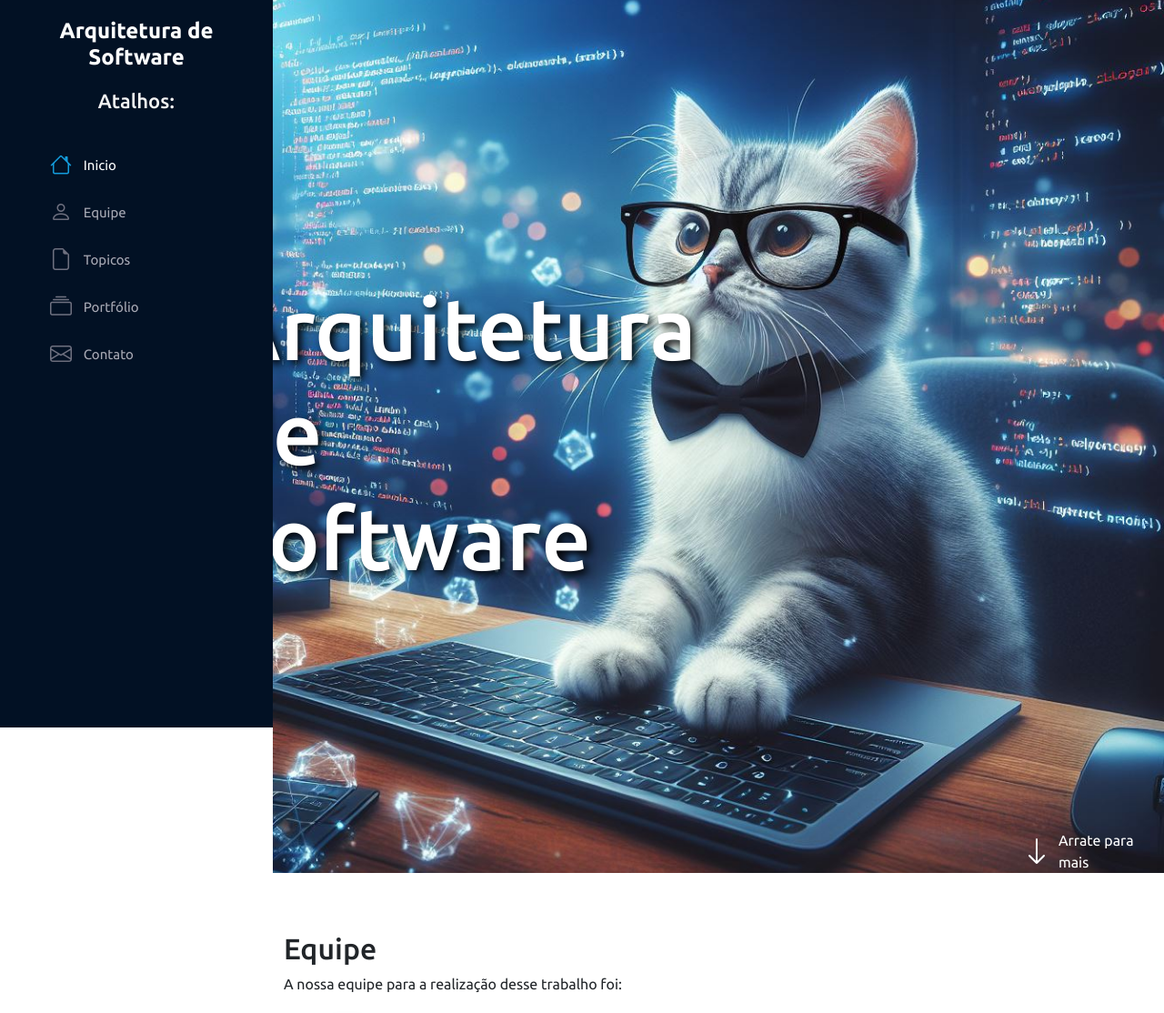
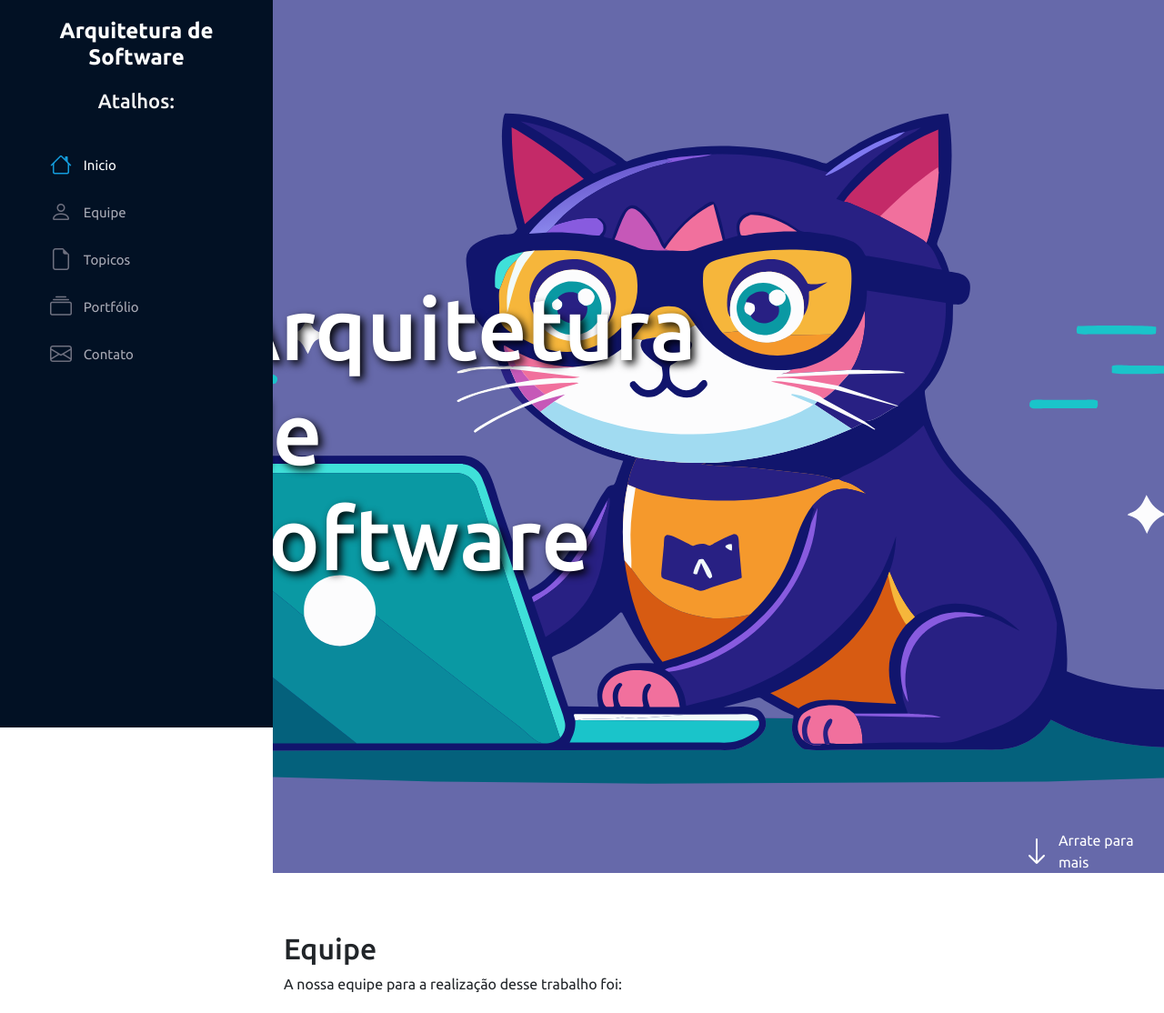
Before and after one commit to gustavobatata17/Seminario_Software-, a Flask app: page / in a window 1280 px wide. Shown: the top 1114 px of the page at 91% size. Run offline with Flask 3, Linux system fonts and the light colour scheme; some libraries are stand-ins or nearby versions.

Commit message:
Add files via upload

```diff
--- a/index.html
+++ b/index.html
@@ -391,7 +391,7 @@
               <h1 data-anime="down">Boas práticas de design de software</h1>
               <p data-anime="left">São princípios e técnicas utilizadas para desenvolver sistemas de software eficientes, robustos, fáceis de manter e escaláveis. Essas práticas visam melhorar a qualidade do software, facilitar sua manutenção e aumentar a produtividade dos desenvolvedores.</p>
             </div>
-            <img data-anime="up" class="img_boas" src="static/img/imG-boaspraticas.webp" alt="Imagem de boas práticas">
+            <img data-anime="up" class="img_boas" src="static/img/19197737.jpg" alt="Imagem de boas práticas">
           </section>
 
 
--- a/static/style.css
+++ b/static/style.css
@@ -120,12 +120,11 @@ color: whitesmoke;
 }
 
 section#inicio {
-  background-image: url("../static/img/fundo_cat.jpg");
+  background-image: url("../static/img/a-cat-with-glasses-programing-in-a-nootebook.svg");
   background-repeat: no-repeat;
   background-size: cover;
   background-attachment: fixed;
-  background-position: center;
-
+  background-position:center;
   width: 100%;
   height: 120vh;
 }
@@ -135,7 +134,7 @@ section#inicio h2 {
 }
 
 section#inicio span#subtitle {
-  margin-right: 8rem;
+  margin-right: 9rem;
   font-size: 1.5rem;
 }
 
@@ -155,7 +154,7 @@ section#inicio div#arraste a {
 i.menu-mobile {
   position: fixed;
   color: #fff;
-  background-color: #252c90;
+  background-color: #352590;
   right: 1rem;
   top: 1rem;
   font-size: 1.5rem;
@@ -194,6 +193,7 @@ i.menu-mobile {
   #main{
       margin-left: 0;
   }
+
 }
 
 *::-webkit-scrollbar {
```
Also changed, not shown: static/img/19197737.jpg (added), static/img/a-cat-with-glasses-programing-in-a-nootebook.svg (added).
